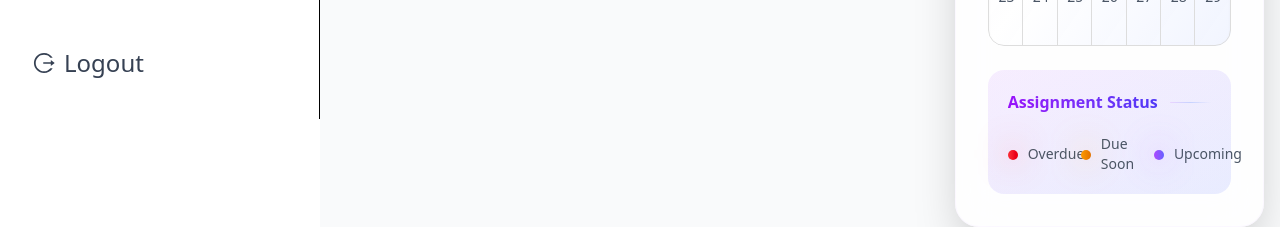
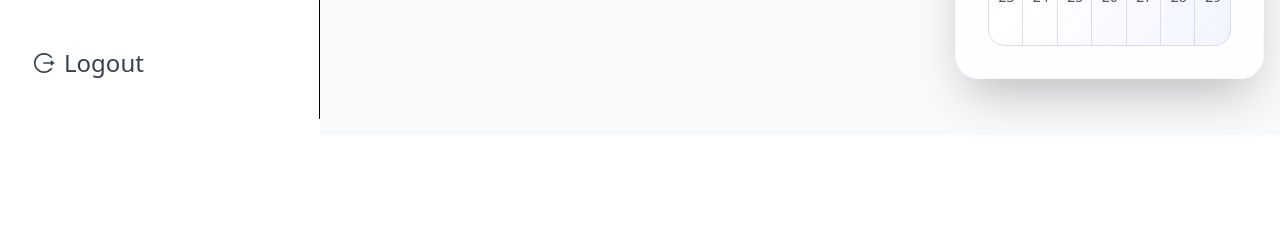
Before and after one commit to TheCurryGuy/GradeGenie, a React (Vite) app in the folder Client/: page /home in a window 1280 px wide. Shown: the part 681-908 px from the top of the page. After the commit the page ends 816 px from the top, so only its background shows below. Built offline with nearby package versions, Linux system fonts and the light colour scheme; no server answers; sample sign-in values are in the browser's storage.

Commit message:
Calender Update

```diff
--- a/Client/src/Components/Dashboard.tsx
+++ b/Client/src/Components/Dashboard.tsx
@@ -257,38 +257,7 @@ const Dashboard: React.FC = () => {
                             />
                         </div>
 
-                        <div className="mt-6 p-5 bg-gradient-to-br from-purple-50/90 to-indigo-50/90 rounded-2xl backdrop-blur-xl relative">
-                            <div className="absolute inset-0 bg-gradient-to-br from-purple-500/5 to-indigo-500/5 rounded-2xl"></div>
-                            <div className="relative">
-                                <div className="flex items-center gap-3 mb-5">
-                                    <h3 className="text-base font-bold bg-gradient-to-r from-purple-600 to-indigo-600 bg-clip-text text-transparent">Assignment Status</h3>
-                                    <div className="flex-1 h-px bg-gradient-to-r from-purple-200 via-indigo-200 to-transparent rounded-full"></div>
-                                </div>
-                                <div className="grid grid-cols-3 gap-4">
-                                    <div className="flex items-center gap-2.5 group cursor-default">
-                                        <div className="relative">
-                                            <span className="absolute inset-0 bg-red-500/30 rounded-full blur-lg group-hover:blur-xl transition-all duration-300"></span>
-                                            <span className="relative w-2.5 h-2.5 inline-block rounded-full bg-gradient-to-r from-red-500 to-red-600 group-hover:scale-125 transition-transform duration-300"></span>
-                                        </div>
-                                        <span className="text-sm font-medium text-gray-600 group-hover:text-gray-900 transition-colors duration-300">Overdue</span>
-                                    </div>
-                                    <div className="flex items-center gap-2.5 group cursor-default">
-                                        <div className="relative">
-                                            <span className="absolute inset-0 bg-amber-500/30 rounded-full blur-lg group-hover:blur-xl transition-all duration-300"></span>
-                                            <span className="relative w-2.5 h-2.5 inline-block rounded-full bg-gradient-to-r from-amber-500 to-amber-600 group-hover:scale-125 transition-transform duration-300"></span>
-                                        </div>
-                                        <span className="text-sm font-medium text-gray-600 group-hover:text-gray-900 transition-colors duration-300">Due Soon</span>
-                                    </div>
-                                    <div className="flex items-center gap-2.5 group cursor-default">
-                                        <div className="relative">
-                                            <span className="absolute inset-0 bg-purple-500/30 rounded-full blur-lg group-hover:blur-xl transition-all duration-300"></span>
-                                            <span className="relative w-2.5 h-2.5 inline-block rounded-full bg-gradient-to-r from-purple-500 to-indigo-500 group-hover:scale-125 transition-transform duration-300"></span>
-                                        </div>
-                                        <span className="text-sm font-medium text-gray-600 group-hover:text-gray-900 transition-colors duration-300">Upcoming</span>
-                                    </div>
-                                </div>
-                            </div>
-                        </div>
+
                     </div>
                 </div>
 
```
Also changed, not shown: 1 other file (tests, documents, lock files or other folders).
